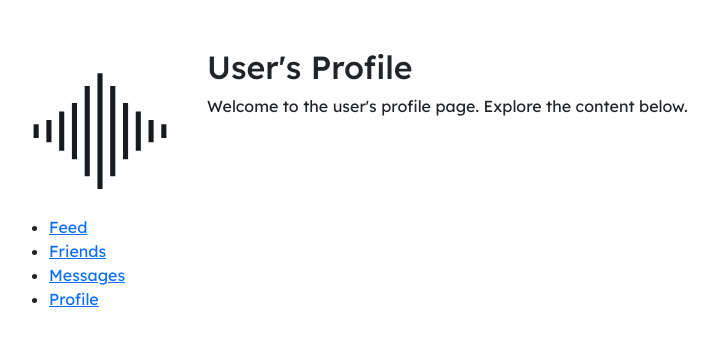
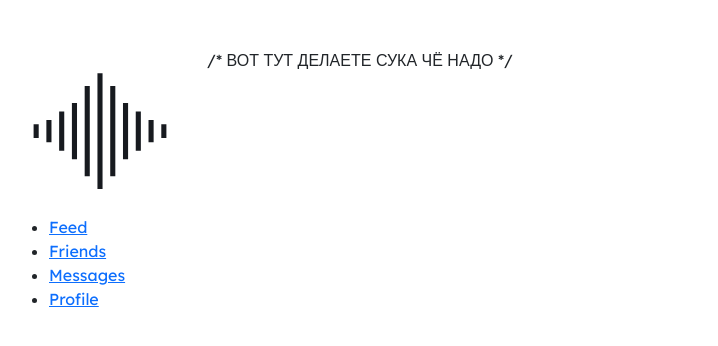
Before and after one commit to n0th1ngn355/db_project, a Next.js app in the folder frontend/: page /profile in a window 1280 px wide. Shown: the top 346 px of the page, without its empty margins (65-783 px from the left). Built offline with nearby package versions, Linux system fonts and the light colour scheme.

Commit message:
delaete delo epta

```diff
--- a/frontend/src/app/profile/sidebar.js
+++ b/frontend/src/app/components/Sidebar/sidebar.js
@@ -1,7 +1,7 @@
 // components/Sidebar.js
 import React from 'react';
 import Link from 'next/link';
-import SidebarBlock from '@/app/components/sidebar_block/sidebar_block';
+import SidebarBlock from '@/app/components/SidebarBlock/sidebar_block';
 
 const Sidebar = () => {
     return (
--- a/frontend/src/app/profile/page.js
+++ b/frontend/src/app/profile/page.js
@@ -1,19 +1,15 @@
 // layouts/MainLayout.js
 import React from 'react';
-import Sidebar from '@/app/profile/sidebar.js';
+import Sidebar from '@/app/components/Sidebar/sidebar';
 import 'bootstrap/dist/css/bootstrap.css'
 
-const MainLayout = ({ children }) => {
+const MainLayout = () => {
     return (
       <div className="container mt-5">
         <div className='row'>
           <Sidebar />
           <div className='col'>
-            <div>
-              <h2>User's Profile</h2>
-              <p>Welcome to the user's profile page. Explore the content below.</p>
-            </div>
-            {children}
+            /* ВОТ ТУТ ДЕЛАЕТЕ СУКА ЧЁ НАДО */
           </div>
         </div>
       </div>
```
Also changed, not shown: frontend/src/app/components/SidebarBlock/sidebar_block.css (renamed from frontend/src/app/components/sidebar_block/sidebar_block.css), frontend/src/app/components/SidebarBlock/sidebar_block.js (renamed from frontend/src/app/components/sidebar_block/sidebar_block.js).
